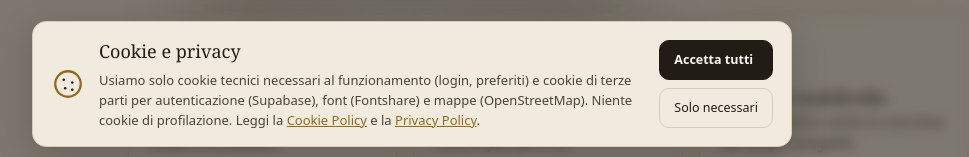
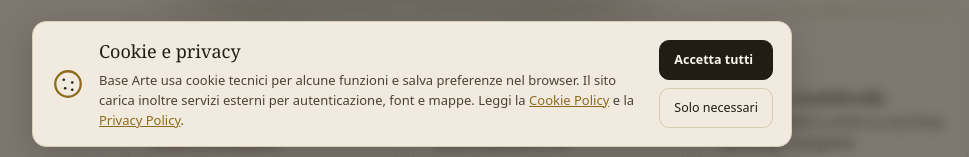
Before and after one commit to ATgio99/Hub-Arte, a React (Vite) app: page /legal in a window 1280 px wide. Shown: the part 641-798 px from the top of the page, without its empty margins (228-1197 px from the left). Built offline with nearby package versions, Linux system fonts and the light colour scheme; no server answers; the database is empty; a web font is replaced by a local one.

Commit message:
Clarify cookie notice copy

```diff
--- a/src/components/CookieConsent.tsx
+++ b/src/components/CookieConsent.tsx
@@ -80,7 +80,7 @@ export default function CookieConsent() {
             Cookie e privacy
           </div>
           <p style={{ fontSize: 13, lineHeight: 1.55, color: "var(--ink-soft, #5b5550)", margin: 0 }}>
-            Usiamo solo cookie tecnici necessari al funzionamento (login, preferiti) e cookie di terze parti per autenticazione (Supabase), font (Fontshare) e mappe (OpenStreetMap). Niente cookie di profilazione. Leggi la{" "}
+            Base Arte usa cookie tecnici per alcune funzioni e salva preferenze nel browser. Il sito carica inoltre servizi esterni per autenticazione, font e mappe. Leggi la{" "}
             <Link to="/legal/cookie" style={{ color: "var(--gold-deep, #b88a2e)", textDecoration: "underline" }}>Cookie Policy</Link>
             {" "}e la{" "}
             <Link to="/legal/privacy" style={{ color: "var(--gold-deep, #b88a2e)", textDecoration: "underline" }}>Privacy Policy</Link>.
```
